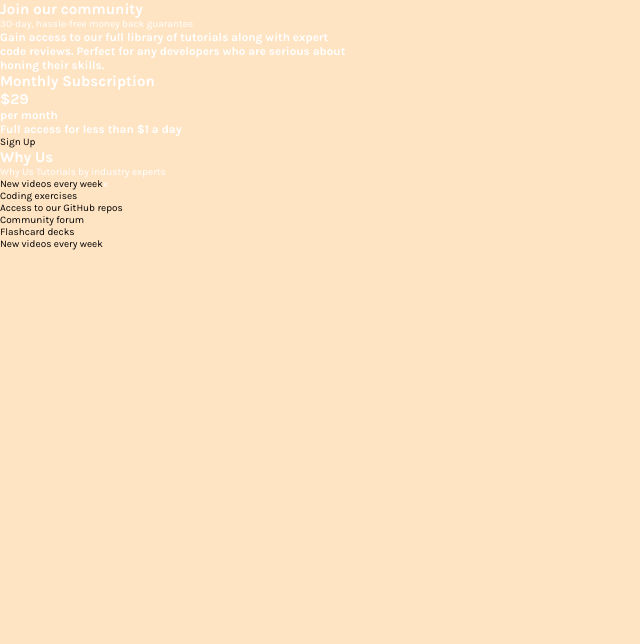
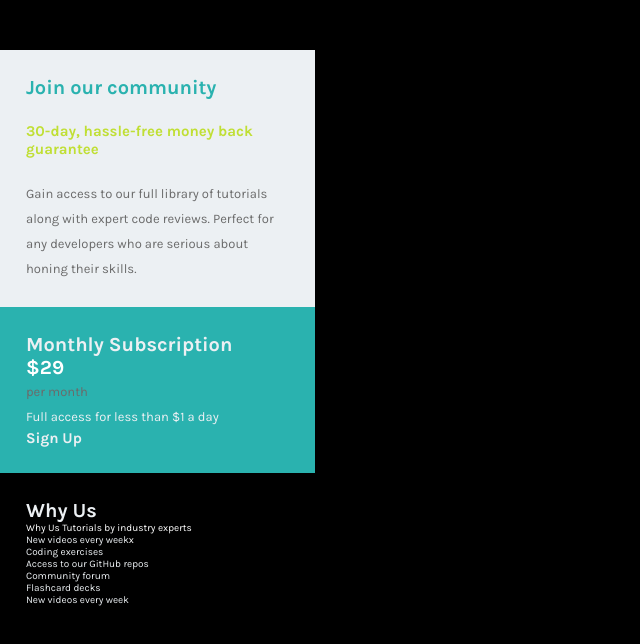
Before and after one commit to benssssss/9-css-html-projects-2, a plain HTML site: page single-price-page.html in a window 1280 px wide. Shown: the whole page, without its empty margins (0-640 px from the left). Drawn offline with Linux system fonts and the light colour scheme.

Commit message:
(single-price-page) header-title-description estilizada

```diff
--- a/css/single-price-page-style.css
+++ b/css/single-price-page-style.css
@@ -1,8 +1,65 @@
 html {
     font-family: var(--main-font);
-    background-color: bisque;
+    background-color: #000000;
 }
 
 .main {
-    width: 350px;
+    width: 315px;
+    margin-top: 5rem;
 }
+
+.title-desription,
+.subscription-section,
+.footer {
+    padding: 2.6rem;
+}
+
+.title-desription {
+    background-color: var(--light-color);
+}
+
+.subscription-section {
+    background-color: var(--main-color);
+}
+
+.thin {
+    font-weight: 400;
+}
+
+.bold {
+    font-weight: 700;
+}
+
+.light-color,
+a {
+    color: var(--light-color);
+}
+
+.soft-blue {
+    color: var(--soft-Blue);
+}
+
+.main-color {
+    color: var(--main-color);
+}
+
+.main-inverse-color {
+    color: var(--main-inverse-color);
+}
+
+.margin-top-title-section {
+    margin-top: 2.3rem;
+}
+
+h2 {
+    font-size: 2rem;
+}
+
+h3 {
+    font-size: 1.3rem;
+    line-height: 2.5rem;
+}
+
+p {
+    font-size: 1.5rem;
+}
--- a/css/single-price-page-variables.css
+++ b/css/single-price-page-variables.css
@@ -2,8 +2,8 @@
     --main-color: hsl(179, 62%, 43%);
     --main-inverse-color: hsl(71, 73%, 54%);
 
-    --light-color: hsl(204, 43%, 93%);
-    --soft-Blue: hsl(218, 22%, 67%);
+    --light-color: hsl(206, 23%, 94%);
+    --soft-Blue: hsl(0, 0%, 42%);
 
     --main-font: 'Karla';
 }
--- a/single-price-page.html
+++ b/single-price-page.html
@@ -17,13 +17,13 @@
     <div class="main-container">
         <main class="main">
             <section class="title-desription">
-                <h2 class="bold main-color">Join our community</h2>
-                <p class="bold main-inverse-color">30-day, hassle-free money back guarantee</p>
-                <h3 class="thin soft-blue">Gain access to our full library of tutorials along with expert code reviews.
+                <h2 class="bold main-color ">Join our community</h2>
+                <p class="bold main-inverse-color margin-top-title-section">30-day, hassle-free money back guarantee</p>
+                <h3 class="thin soft-blue margin-top-title-section">Gain access to our full library of tutorials along with expert code reviews.
                     Perfect for any developers who are serious about honing their skills. </h3>
             </section>
 
-            <section class="subcription-section">
+            <section class="subscription-section">
                 <h2 class="bold light-color">Monthly Subscription</h2>
                 <div class="price/time">
                     <h2 class="price">$29</h2>
```
